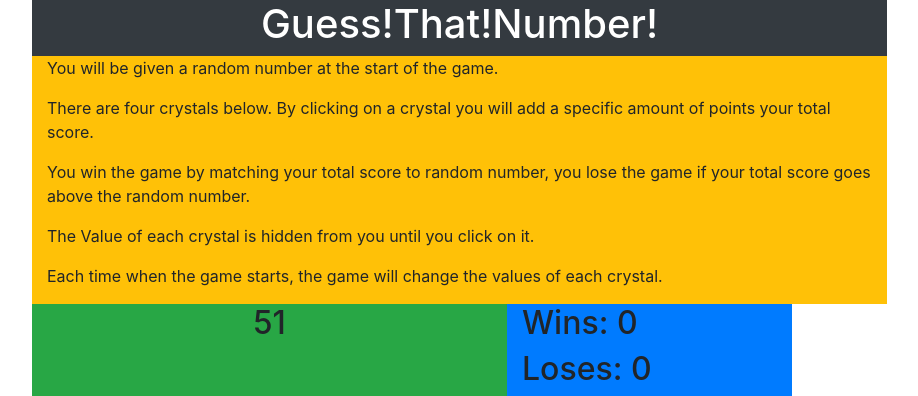
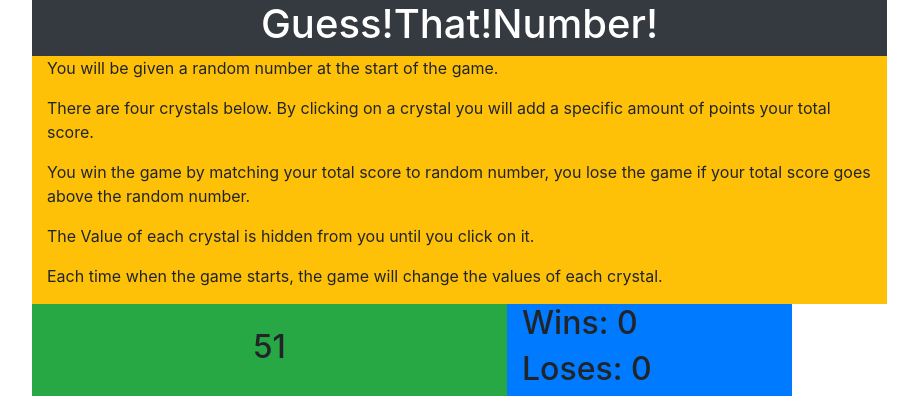
Before and after one commit to BJZeta/Unit-4-Game, a plain HTML site: page index.html in a window 1280 px wide. Shown: the top 396 px of the page, without its empty margins (38-956 px from the left). Drawn offline with nearby package versions, Linux system fonts and the light colour scheme.

Commit message:
made some slight tweeks

```diff
--- a/index.html
+++ b/index.html
@@ -32,7 +32,7 @@
         </div>
         <div class="row">
             <div class="col-md-5 bg-success text-center">
-                <h2 id="random-number"></h2>
+                <h2 id="random-number" class="pt-4"></h2>
             </div>
             <div class="col-md-3 bg-primary">
                 <h2 id="wins"></h2>
```
